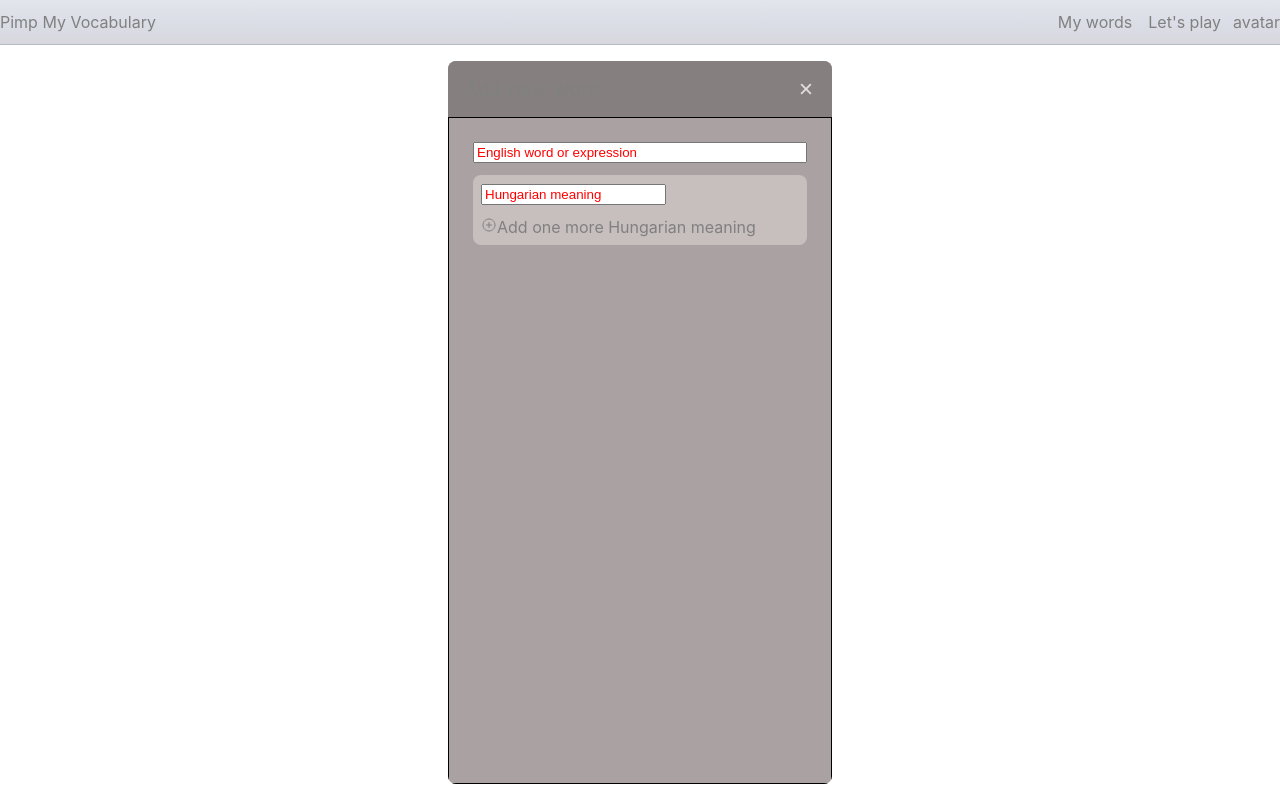
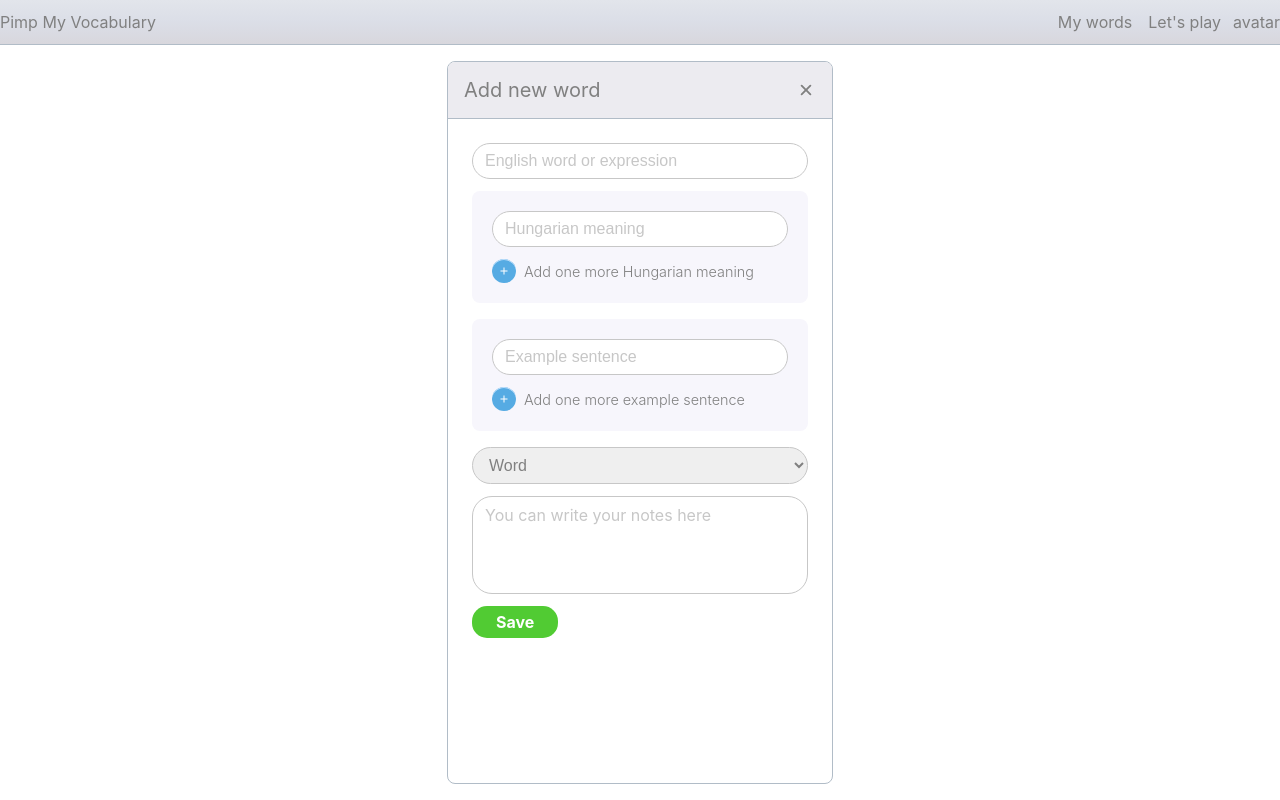
Before and after one commit to Crepkey/pmv_frond_end, a React (Create React App) app: page / in a window 1280 px wide. Built offline with nearby package versions, Linux system fonts and the light colour scheme.

Commit message:
Add new word: more html elements added

```diff
--- a/src/components/EditWord.tsx
+++ b/src/components/EditWord.tsx
@@ -2,10 +2,11 @@ import React from 'react';
 
 /* Styles */
 import styled from 'styled-components';
-import { IoClose, IoAddCircleOutline } from 'react-icons/io5'
+import { IoClose } from 'react-icons/io5'
+import { MdOutlineAdd } from 'react-icons/md'
 
 const Card = styled.div`
-    background-color:   #aaa2a2;
+    border: 1px solid #b1bcc7;
     border-radius: 8px;
     margin: 16px;
     width: 30vw;
@@ -17,7 +18,8 @@ const Card = styled.div`
 `
 
 const CardHeader = styled.div`
-    background-color: #857f7f;
+    background-color: #ecebf0;
+    border-bottom: 1px solid #b1bcc7;
     padding: 0 16px;
     min-height: 3.5rem;
     display: flex;
@@ -29,7 +31,6 @@ const CardHeader = styled.div`
 const Icon = styled.div`
     display: flex;
     align-items: center;
-    color: #e4dcdc;
     padding-left: 16px;
 `
 
@@ -41,28 +42,131 @@ const CardBody = styled.div`
     flex: 1;
     min-width: 0;
     min-height: 0;
-    border: solid 1px black;
+`
+
+const Form = styled.form`
+    display: flex;
+    flex-direction: column;
 `
 
 const LighterCard = styled.div`
-    background-color:#c7bebe;
+    display: flex;
+    flex-direction: column;
+    background: #F7F6FC;
     border-radius: 8px;
-    padding: 8px;
+    padding: 20px;
     margin-bottom: 16px;
+    font-weight: 300;
 `
 
 const String = styled.input`
+    display: flex;
+    flex: 1;
+    font-size: 1rem;
+    padding: 8px 12px;
+    margin-bottom: 12px;
+    border: 1px #c7c7c7 solid;
+    border-radius: 20px;
+    color: grey;
     ::placeholder{
-        color: red;
+        color: #c7c7c7;
     }
-    margin-bottom: 12px;
+    :focus{
+        outline: 1px #56abe3 solid;
+    }
 `
 
 const AddNewRow = styled.div`
     display: flex;
     justify-content: flex-start;
+    align-items: center;
+    font-size: 0.9rem;
 `
 
+const CircleButton = styled.button`
+	display:flex;
+    justify-content: center;
+    align-items: center;
+    height: 24px;
+    width: 24px;
+	border-radius:12px;
+    margin-right: 8px;
+	cursor:pointer;
+	color:#ffffff;
+	font-size:1rem;
+	text-decoration:none;
+	text-shadow:0px 1px 0px #4751ae;
+    box-shadow:inset 0px 1px 0px 0px #bedffb;
+	background-color:#56abe3;
+	border: none;
+    :hover {
+	background:linear-gradient(to bottom, #527dcc 5%, #56abe3 100%);
+	background-color:#527dcc;
+    }
+    :active {
+        position:relative;
+        top:1px;
+    }
+`
+
+const Select = styled.select`
+    display: flex;
+    flex: 1;
+    font-size: 1rem;
+    padding: 8px 12px;
+    margin-bottom: 12px;
+    border: 1px #c7c7c7 solid;
+    border-radius: 20px;
+    color: grey;
+    ::placeholder{
+        color: #c7c7c7;
+    }
+    :focus{
+        outline: 1px #56abe3 solid;
+    }
+`
+
+const Textarea = styled.textarea`
+    font-family: -apple-system, BlinkMacSystemFont, 'Segoe UI', 'Roboto', 'Oxygen',
+    'Ubuntu', 'Cantarell', 'Fira Sans', 'Droid Sans', 'Helvetica Neue',
+    sans-serif;
+    font-size: 1rem;
+    padding: 8px 12px;
+    margin-bottom: 12px;
+    border: 1px #c7c7c7 solid;
+    border-radius: 20px;
+    color: grey;
+    resize: none;
+    min-height: 5rem;
+    ::placeholder{
+        color: #c7c7c7;
+    }
+    :focus{
+        outline: 1px #56abe3 solid;
+    }
+`
+
+const Button = styled.div`
+    display: inline-block;
+    width: fit-content;
+    cursor: pointer;
+    color: #ffffff;
+    font-size: 1rem;
+    font-weight: bold;
+    padding: 6px 24px;
+    text-decoration: none;
+    border-radius: 15px;
+    border: none;
+    background-color: #51cb33;
+    :hover {
+        background: linear-gradient(to bottom, #a5cc52 5%, #b8e356 100%);
+        background-color:#a5cc52;
+    }
+    :active {
+        position:relative;
+        top:1px;
+    }
+`
 
 export default function EditWord() {
 
@@ -70,12 +174,35 @@ export default function EditWord() {
         <CardHeader>Add new word <Icon><IoClose /></Icon></CardHeader>
         <CardBody>
 
-            <String placeholder="English word or expression" />
+            <Form>
+                <String placeholder="English word or expression" />
 
-            <LighterCard>
-                <String placeholder="Hungarian meaning" />
-                <AddNewRow> <IoAddCircleOutline /> Add one more Hungarian meaning</AddNewRow>
-            </LighterCard>
+                <LighterCard>
+                    <String placeholder="Hungarian meaning" />
+                    <AddNewRow>
+                        <CircleButton><MdOutlineAdd size={12} /></CircleButton>
+                        Add one more Hungarian meaning
+                    </AddNewRow>
+                </LighterCard>
+
+                <LighterCard>
+                    <String placeholder="Example sentence" />
+                    <AddNewRow>
+                        <CircleButton><MdOutlineAdd size={12} /></CircleButton>
+                        Add one more example sentence
+                    </AddNewRow>
+                </LighterCard>
+
+                <Select placeholder="Type">
+                    <option>Word</option>
+                    <option>Expression</option>
+                </Select>
+
+                <Textarea placeholder="You can write your notes here"></Textarea>
+
+                <Button>Save</Button>
+            </Form>
+
         </CardBody>
     </Card>
 }
```
